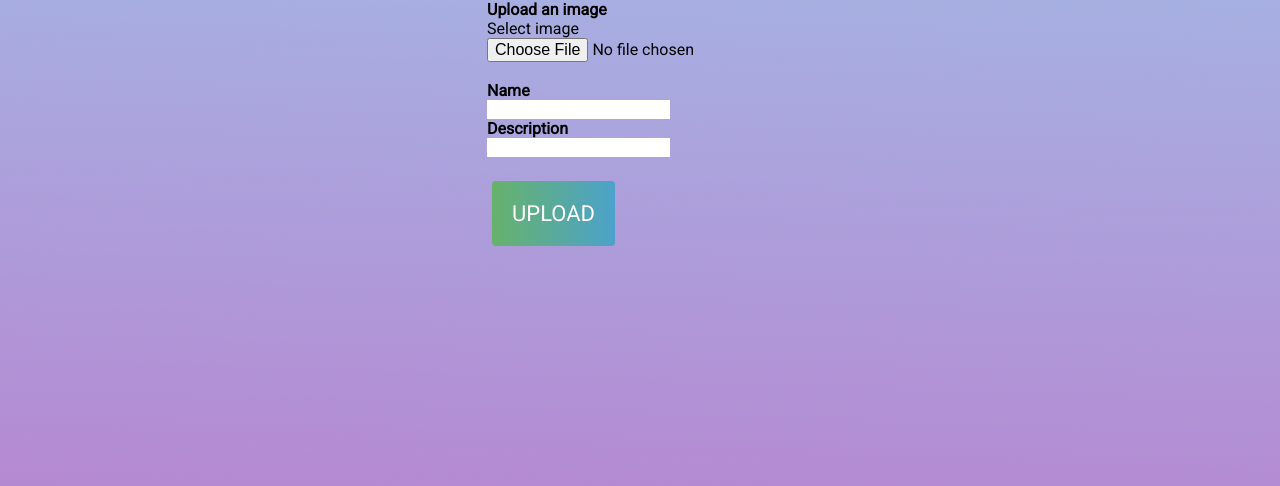
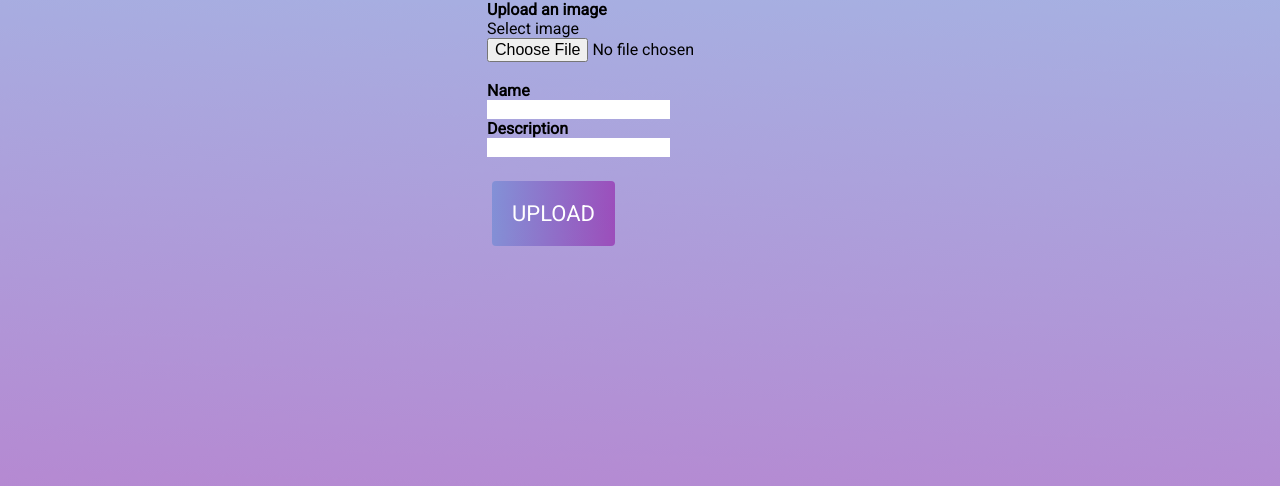
Before and after one commit to zenxha/sushi, a Flask app: page /upload in a window 1280 px wide. Shown: the part 68-554 px from the top of the page. Run offline with Flask 2, Linux system fonts and the light colour scheme.

Commit message:
matched background colors with css

```diff
--- a/templates/homesite/upload.html
+++ b/templates/homesite/upload.html
@@ -33,7 +33,7 @@
 
 .btn {
   border-radius: 4px;
-  background: linear-gradient(to right, #67b26b, #4ca2cb);
+  background: linear-gradient(to right, rgba(103, 135, 211, .6), rgba(144, 25, 166, .6));
   border: none;
   color: #FFFFFF;
   text-align: center;
```
